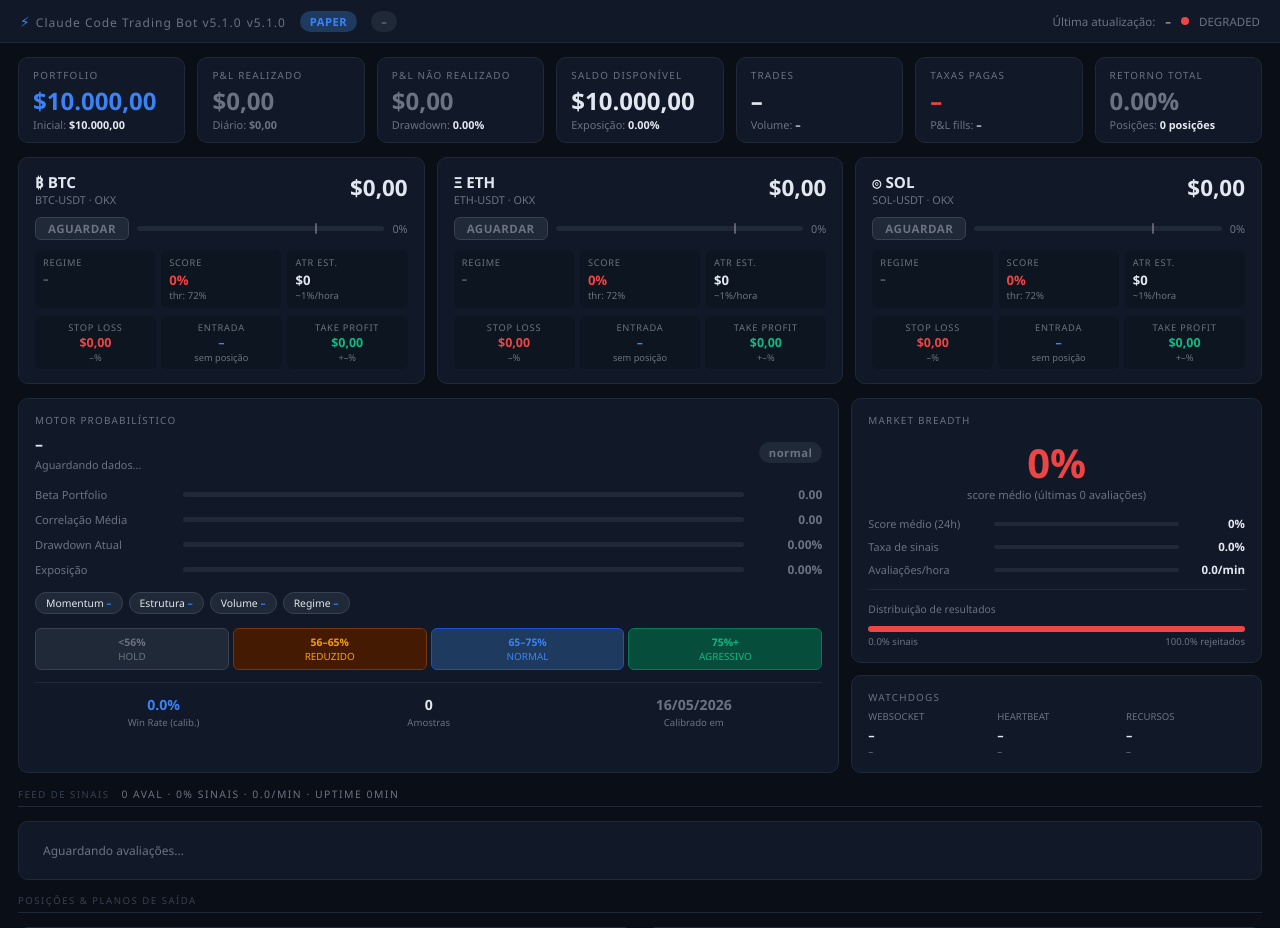
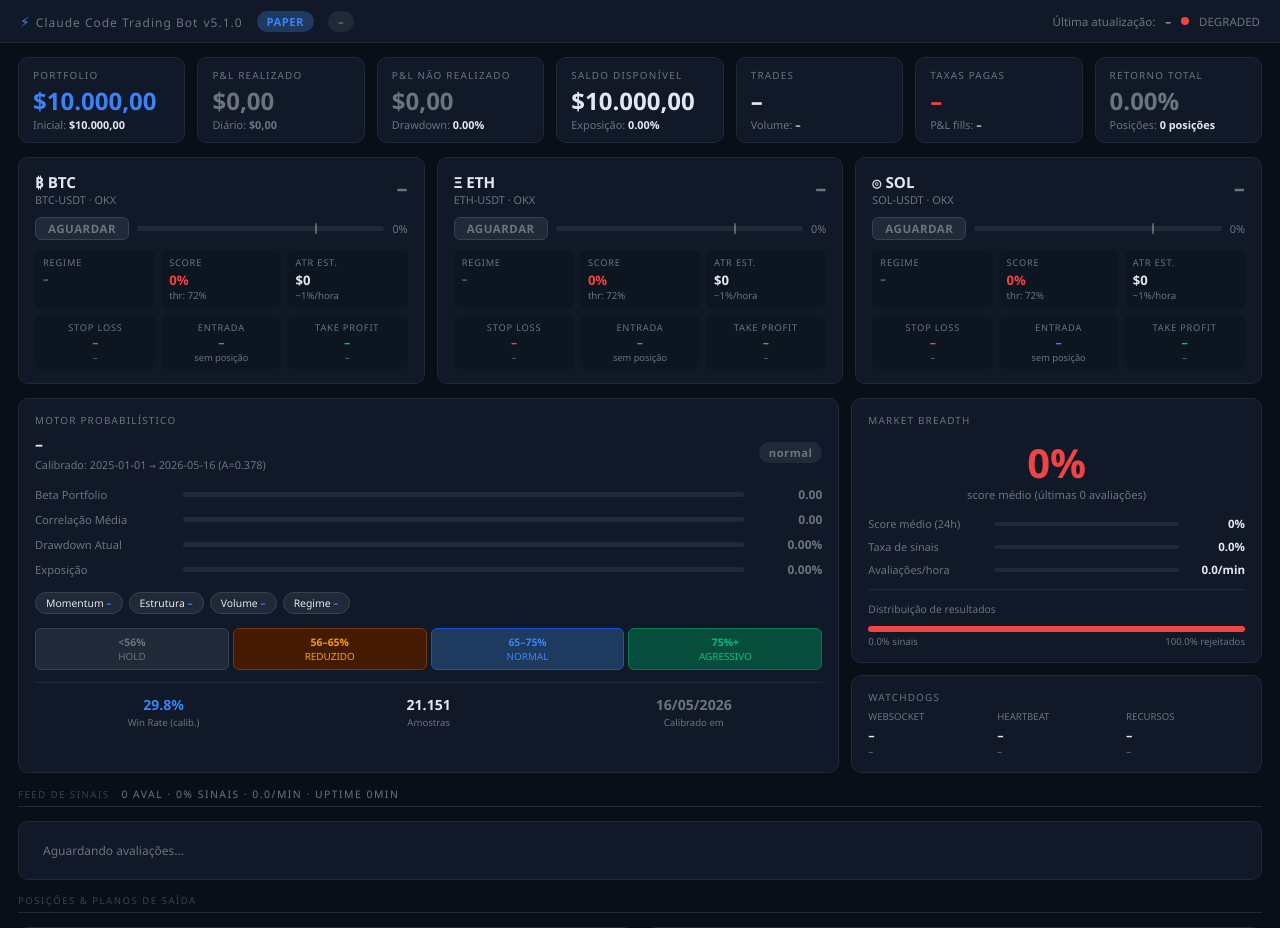
Before and after one commit to kathru/CCTBv5, a FastAPI app: page / in a window 1280 px wide. Shown: the top 928 px of the page. Run offline with FastAPI, Linux system fonts and the light colour scheme; data that the repository does not hold is empty; parts of the project's set-up code (start-up, migrations or seed data) failed here and were passed over.

Commit message:
fix: bugs no dashboard — versão duplicada, preços zero, calibração real
- Versão: hdr-version=vX.Y.Z, title-desktop='Claude Code Trading Bot' (sem duplciar)
- Crypto cards: preço mostra '–' quando sem dados (evita $0.00)
- SL/TP: mostra '–' quando price=0 (evita cálculos com zero)
- Motor Probabilístico: calibração agora lê calibration_coef.json real
  (win_rate=29.8%, n=21151, período 2025-2026, A=0.378)
- Novo endpoint GET /api/signals/calibration

Co-Authored-By: Claude Sonnet 4.6 <noreply@anthropic.com>

```diff
--- a/src/api/routers/signals.py
+++ b/src/api/routers/signals.py
@@ -1,10 +1,13 @@
 """Signals router — expõe o log de auditoria de sinais."""
 
+import json
+from pathlib import Path
 from fastapi import APIRouter, Query
 
 from ...monitoring.signal_log import signal_audit_log
 
 router = APIRouter(prefix="/api/signals", tags=["signals"])
+CALIB_PATH = Path("data") / "models" / "calibration_coef.json"
 
 
 @router.get("/log")
@@ -17,6 +20,18 @@ async def get_signal_log(limit: int = Query(default=100, le=500)) -> dict:
     }
 
 
+@router.get("/calibration")
+async def get_calibration() -> dict:
+    """Dados de calibração Platt (do arquivo calibration_coef.json)."""
+    if not CALIB_PATH.exists():
+        return {"available": False}
+    try:
+        data = json.loads(CALIB_PATH.read_text())
+        return {"available": True, **data}
+    except Exception:
+        return {"available": False}
+
+
 @router.get("/symbols")
 async def get_symbol_analysis() -> dict:
     """Análise mais recente por símbolo (regime, score, threshold, factors)."""
--- a/src/dashboard/templates/index.html
+++ b/src/dashboard/templates/index.html
@@ -530,14 +530,14 @@ function buildCryptoCards(prices, symData, exits) {
     const thrPct   = Math.min(thr*100,100);
     const scoreColor = score>=thr?'var(--green)':score>=thr*0.85?'var(--yellow)':'var(--red)';
     const factors = d.factors||{};
-    const atr_est = price * 0.01; // ATR estimado 1%
+    const atr_est = price>0 ? price * 0.01 : 0;
 
-    // SL / TP
-    const sl  = ep ? ep.stop_loss    : (price*(1-0.015));
-    const tp  = ep ? ep.take_profit  : (price*(1+0.030));
-    const slPct = price>0 ? ((sl-price)/price*100).toFixed(1) : '–';
-    const tpPct = price>0 ? ((tp-price)/price*100).toFixed(1) : '–';
+    // SL / TP — só mostra se há preço ou posição real
     const hasPos = !!ep;
+    const sl  = hasPos ? ep.stop_loss    : (price>0 ? price*(1-0.015) : null);
+    const tp  = hasPos ? ep.take_profit  : (price>0 ? price*(1+0.030) : null);
+    const slPct = sl&&price>0 ? ((sl-price)/price*100).toFixed(1)+'%' : '–';
+    const tpPct = tp&&price>0 ? ((tp-price)/price*100).toFixed(1)+'%' : '–';
 
     const name = sym.replace('-USDT','');
     const icon = name==='BTC'?'₿':name==='ETH'?'Ξ':'◎';
@@ -550,7 +550,7 @@ function buildCryptoCards(prices, symData, exits) {
           <div class="crypto-sub">${sym} · OKX</div>
         </div>
         <div class="crypto-price">
-          <div class="price">${usd(price,2)}</div>
+          <div class="price">${price>0?usd(price,2):'<span style="color:var(--muted)">–</span>'}</div>
         </div>
       </div>
 
@@ -583,8 +583,8 @@ function buildCryptoCards(prices, symData, exits) {
       <div class="sl-tp-row">
         <div class="sl-tp-box">
           <div class="sl-tp-label">Stop Loss</div>
-          <div class="sl-tp-val r">${usd(sl,2)}</div>
-          <div style="font-size:0.58rem;color:var(--muted)">${slPct}%</div>
+          <div class="sl-tp-val r">${sl?usd(sl,2):'–'}</div>
+          <div style="font-size:0.58rem;color:var(--muted)">${slPct}</div>
         </div>
         <div class="sl-tp-box">
           <div class="sl-tp-label">Entrada</div>
@@ -593,8 +593,8 @@ function buildCryptoCards(prices, symData, exits) {
         </div>
         <div class="sl-tp-box">
           <div class="sl-tp-label">Take Profit</div>
-          <div class="sl-tp-val g">${usd(tp,2)}</div>
-          <div style="font-size:0.58rem;color:var(--muted)">+${tpPct}%</div>
+          <div class="sl-tp-val g">${tp?usd(tp,2):'–'}</div>
+          <div style="font-size:0.58rem;color:var(--muted)">${tpPct}</div>
         </div>
       </div>
     </div>`;
@@ -604,7 +604,7 @@ function buildCryptoCards(prices, symData, exits) {
 // ── Updaters ──────────────────────────────────────────────────
 
 async function updateAll() {
-  const [health, version, system, portfolio, perf, prices, symData, exits, log, watchdog, positions, ordersOpen, ordersRecent] = await Promise.all([
+  const [health, version, system, portfolio, perf, prices, symData, exits, log, watchdog, positions, ordersOpen, ordersRecent, calib] = await Promise.all([
     fetchJSON('/health'),
     fetchJSON('/version'),
     fetchJSON('/api/metrics/system'),
@@ -618,14 +618,16 @@ async function updateAll() {
     fetchJSON('/api/positions/open'),
     fetchJSON('/api/orders/open'),
     fetchJSON('/api/orders/recent?limit=15'),
+    fetchJSON('/api/signals/calibration'),
   ]);
 
   // ── Header ──────────────────────────────────────────────
   if(version){
-    document.getElementById('hdr-version').textContent = ' v'+version.version;
-    document.getElementById('page-title').textContent  = 'CCTBv5 '+version.version;
-    document.getElementById('title-desktop').textContent = version.title_desktop;
-    document.getElementById('title-mobile').textContent  = version.title_mobile;
+    // Fix: title_desktop já inclui versão — não duplicar em hdr-version
+    document.getElementById('hdr-version').textContent = 'v'+version.version;
+    document.getElementById('page-title').textContent  = version.title_desktop;
+    document.getElementById('title-desktop').textContent = 'Claude Code Trading Bot';
+    document.getElementById('title-mobile').textContent  = 'CCTB';
   }
   if(system){
     const m=system.mode||'paper';
@@ -707,13 +709,19 @@ async function updateAll() {
     }
   }
 
-  // Calibration — fetch from version endpoint (has win rate embedded)
-  // We'll show from signal stats
-  if(log){
-    const s=log.stats||{};
-    document.getElementById('calib-n').textContent=(s.total_evaluations||0).toLocaleString('pt-BR');
-    document.getElementById('calib-wr').textContent=(s.signal_rate_pct||0).toFixed(1)+'%';
-    document.getElementById('calib-date').textContent=s.started_at?(new Date(s.started_at)).toLocaleDateString('pt-BR'):'–';
+  // Calibração real do arquivo calibration_coef.json
+  if(calib && calib.available){
+    document.getElementById('calib-n').textContent=(calib.n||0).toLocaleString('pt-BR');
+    document.getElementById('calib-wr').textContent=calib.win_rate!=null?(calib.win_rate*100).toFixed(1)+'%':'–';
+    const d=calib.calibrated_at?new Date(calib.calibrated_at):null;
+    document.getElementById('calib-date').textContent=d?d.toLocaleDateString('pt-BR'):'–';
+    // Mostra período no motor-sub se disponível
+    if(calib.period_start&&calib.period_end){
+      const sub=document.getElementById('motor-sub');
+      if(sub.textContent==='Aguardando dados...'){
+        sub.textContent=`Calibrado: ${calib.period_start} → ${calib.period_end} (A=${(calib.platt_a||0).toFixed(3)})`;
+      }
+    }
   }
 
   // ── Market Breadth ──────────────────────────────────────
```
